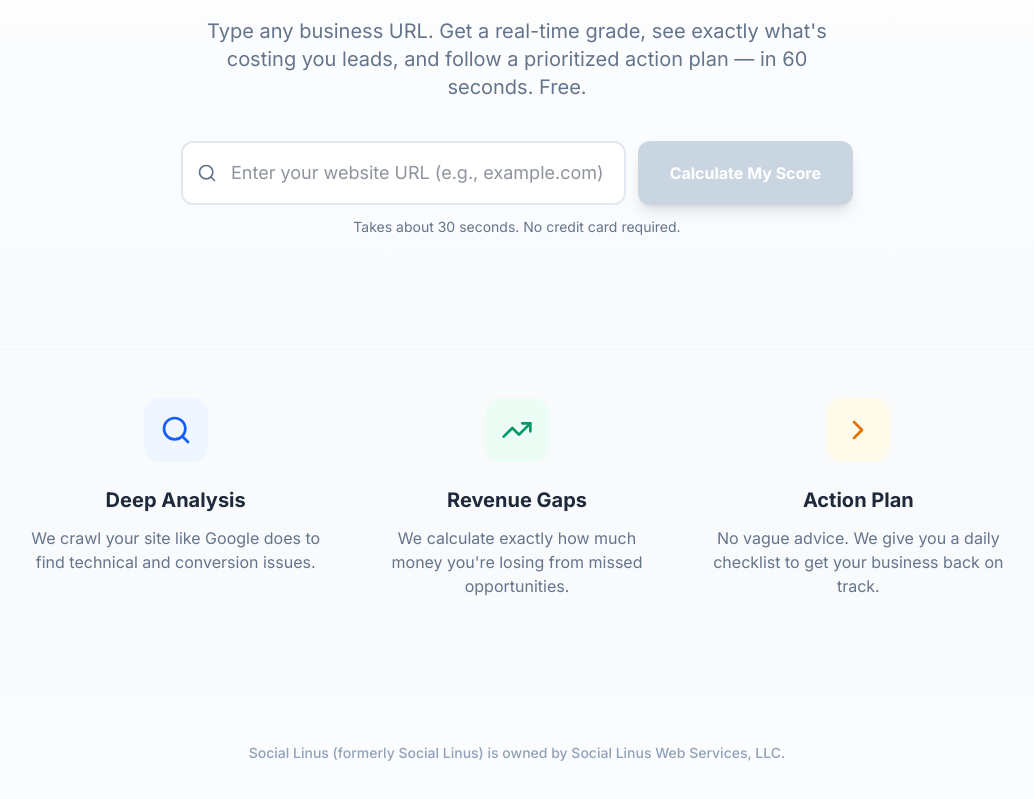
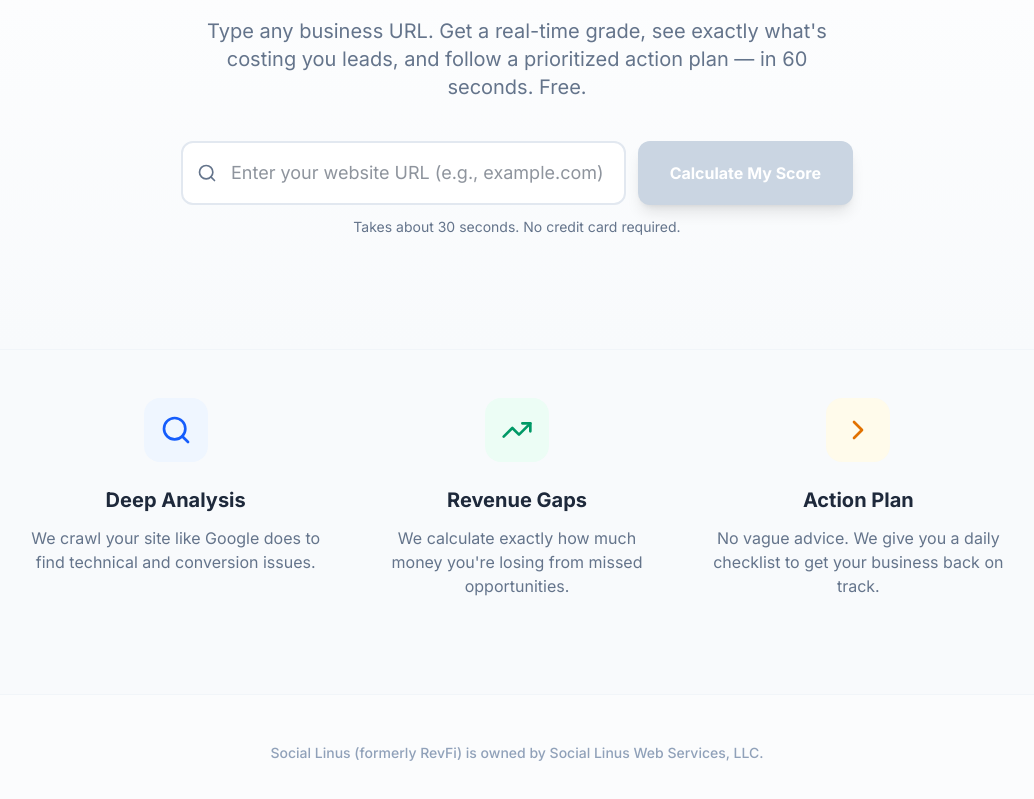
Before and after one commit to spicylinus/revfi, a Next.js app: page / in a window 1280 px wide. Shown: the part 356-1155 px from the top of the page, without its empty margins (123-1157 px from the left). Built offline with nearby package versions, Linux system fonts and the light colour scheme.

Commit message:
Fix footer rebranding circular reference

```diff
--- a/src/app/page.tsx
+++ b/src/app/page.tsx
@@ -356,7 +356,7 @@ export default function Home() {
       <footer className="py-12 border-t border-slate-100 mt-12 bg-surface/50">
         <div className="max-w-7xl mx-auto px-6 text-center">
           <p className="text-slate-400 text-sm font-medium">
-            Social Linus (formerly Social Linus) is owned by Social Linus Web Services, LLC.
+            Social Linus (formerly RevFi) is owned by Social Linus Web Services, LLC.
           </p>
         </div>
       </footer>
```
